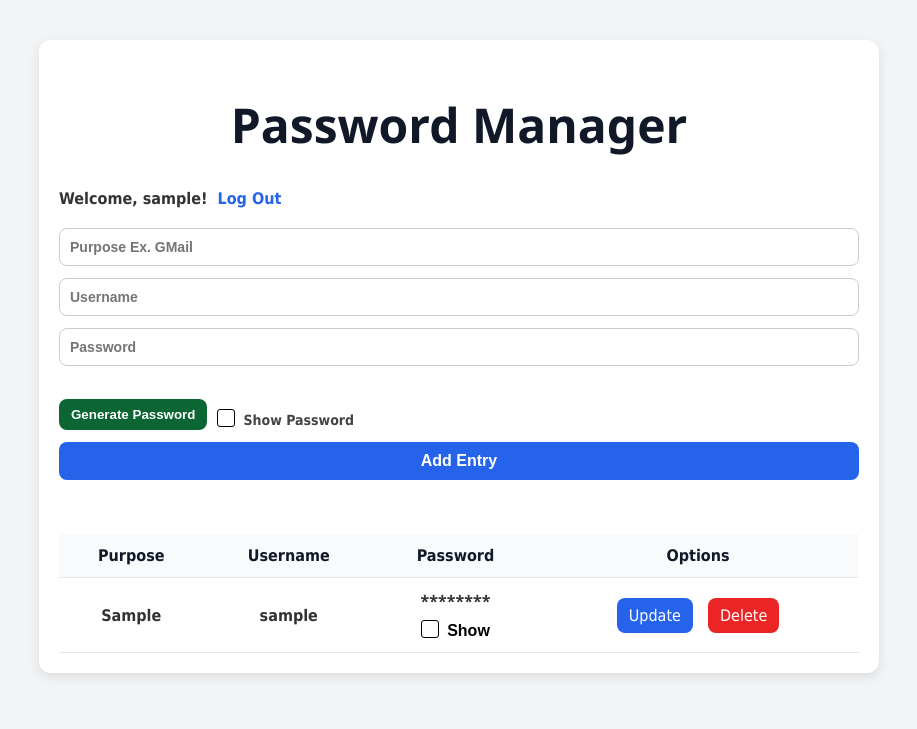
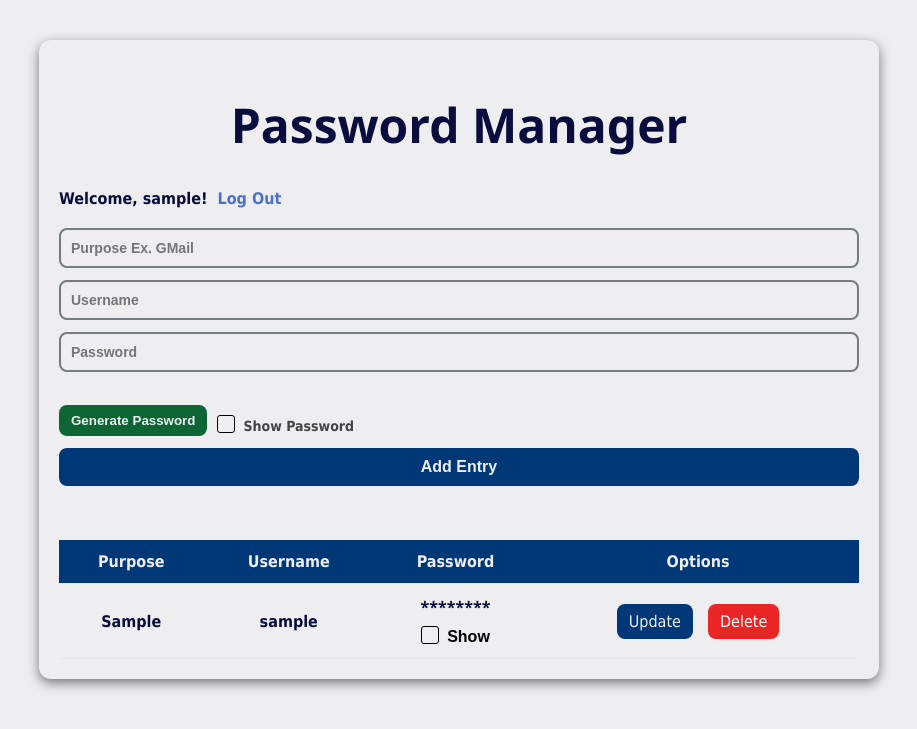
Before and after one commit to Ujjaldeep/PasswordManager, a Flask app: page / in a window 1280 px wide. Shown: the top 729 px of the page, without its empty margins (181-1098 px from the left). Run offline with Flask 2, Linux system fonts and the light colour scheme; a user stored in the database is signed in; tables that the repository leaves empty hold one stand-in row (values such as "Sample post").

Commit message:
Changed colours for index

```diff
--- a/static/style.css
+++ b/static/style.css
@@ -2,32 +2,33 @@
 
 body {
     font-family: 'Poppins', Tahoma, Geneva, Verdana, sans-serif;
-    background-color: #f3f4f6;
+    background-color: #EEEEF1;
     margin: 0;
     padding: 0;
-    color: #333;
-    font-weight: 600;
+    color: #080D3D;
+    font-weight: 600
 }
 
 .Content {
     max-width: 800px;
     margin: 40px auto;
     padding: 20px;
-    background: #fff;
+    background: #EEEEF1;
     border-radius: 12px;
-    box-shadow: 0 4px 12px rgba(0,0,0,0.1);
+    box-shadow: 0 4px 12px rgba(0, 0, 0, 0.5);
+
 }
 
 h1 {
     text-align: center;
-    color: #111827;
+    color: #080D3D;
     font-family: 'Segoe UI';
     font-size: 48px;
     font-weight: bold;
 }
 
 a {
-    color: #2563eb;
+    color: #4A71CC;
     text-decoration: none;
     margin: 0 5px;
 }
@@ -47,15 +48,16 @@ input[type="text"],
 input[type="password"],
 input[type="submit"] {
     padding: 10px;
-    border: 1px solid #ccc;
+    background: #EEEEF1;
+    border: 2px solid #747C82;
     border-radius: 8px;
     font-size: 14px;
     font-weight: 600;
 }
 
 input[type="submit"] {
-    background-color: #2563eb;
-    color: white;
+    background-color: #003776;
+    color: #EEEEF1;
     border: none;
     cursor: pointer;
     transition: background 0.2s ease;
@@ -64,7 +66,7 @@ input[type="submit"] {
 }
 
 input[type="submit"]:hover {
-    background-color: #1e40af;
+    background-color: #003776;
 }
 
 .password-container {
@@ -79,7 +81,7 @@ input[type="submit"]:hover {
     background-color: #0b6634;
     border: none;
     border-radius: 8px;
-    color: white;
+    color: #EEEEF1;
     cursor: pointer;
     font-weight: 600
 }
@@ -106,8 +108,8 @@ th, td {
 }
 
 th {
-    background-color: #f9fafb;
-    color: #111827;
+    background-color: #003776;
+    color: #EEEEF1;
 }
 
 .message {
@@ -133,9 +135,9 @@ th {
 }
 
 .update-button{
-    background-color: #2563eb;
+    background-color: #003776;
     border-radius: 8px;
-    color:#ffffff;
+    color:#EEEEF1;
     font-weight: 500;
     padding: 8px 12px 8px 12px;
 }
```
